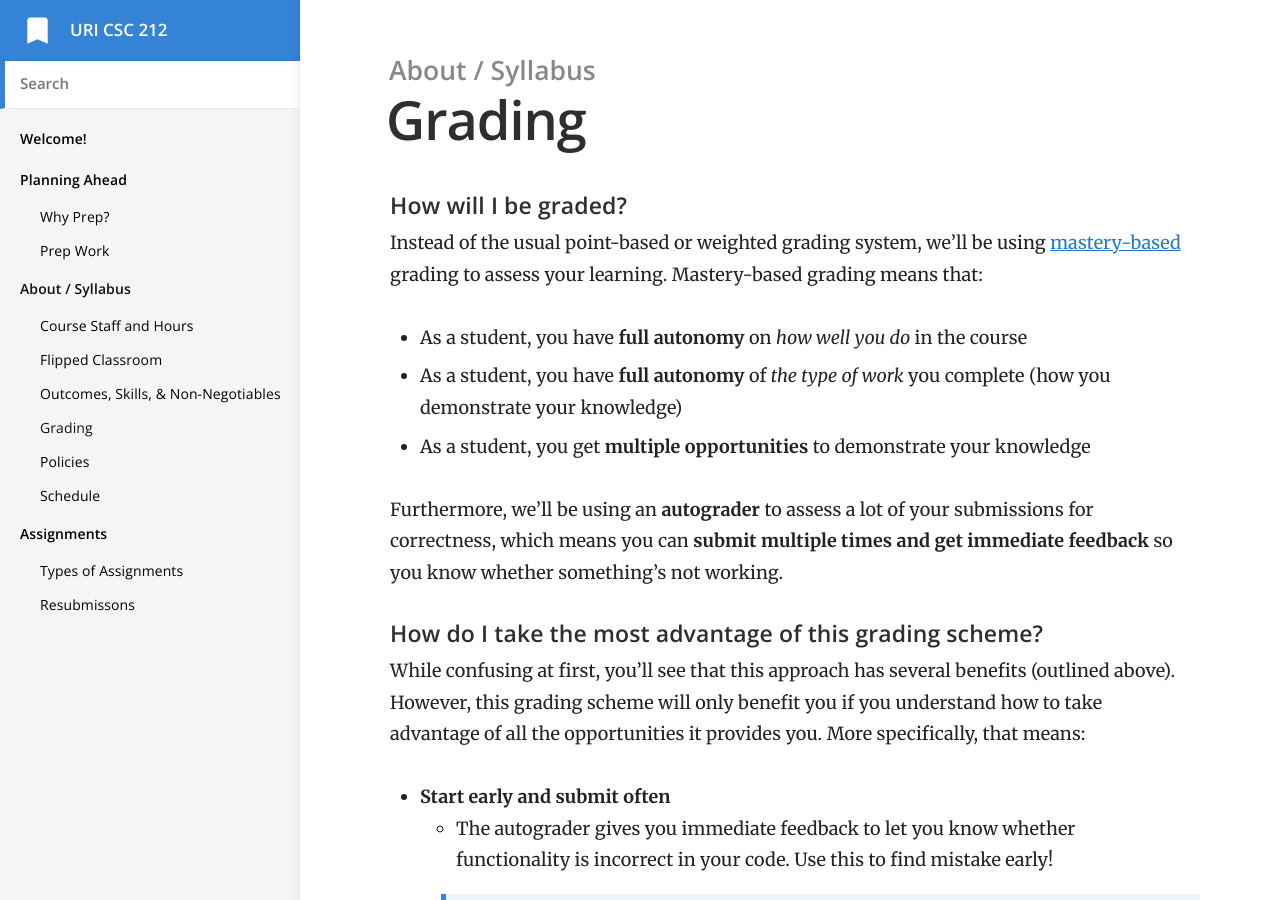
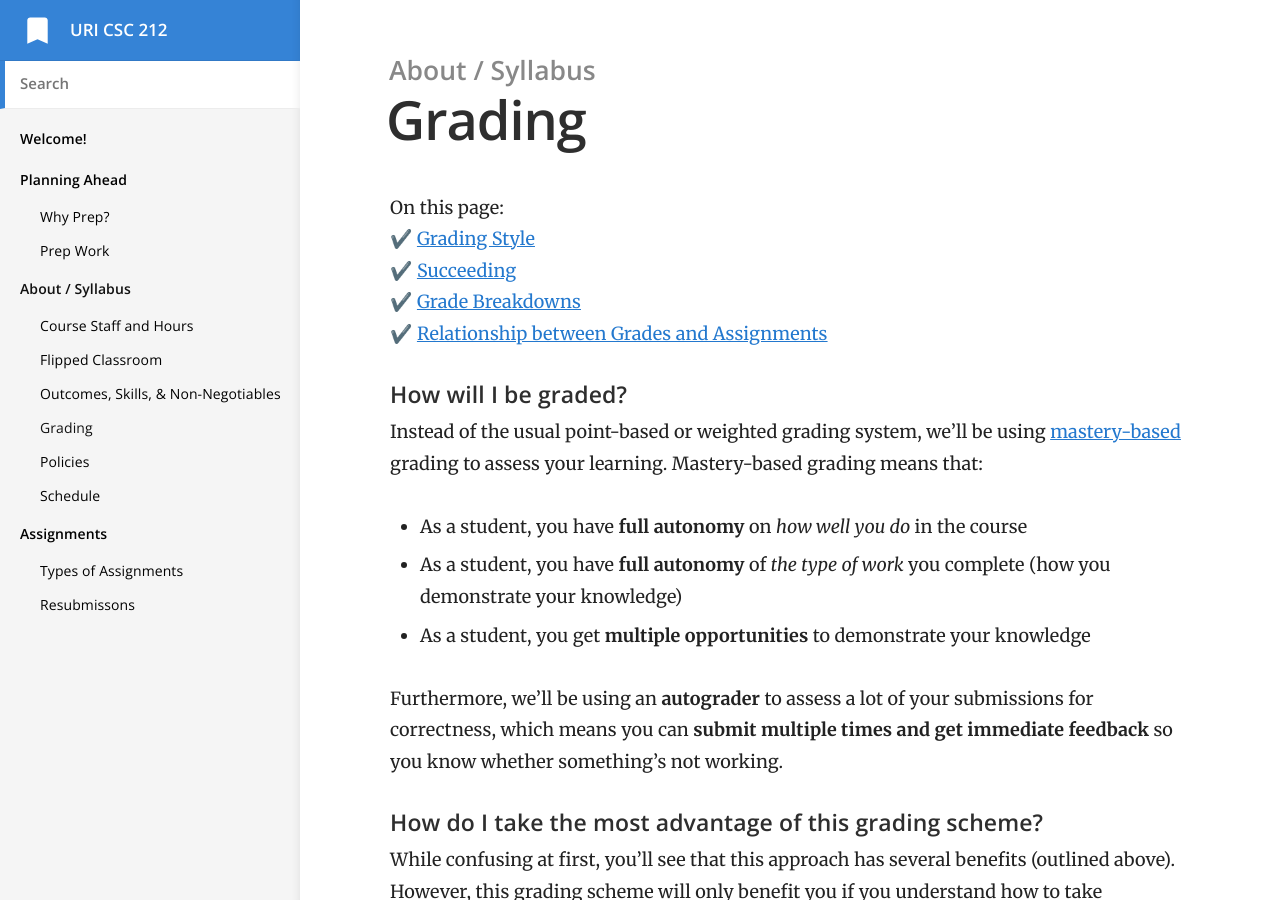
Before and after one commit to vcc-csc212/sp21-archive, a Jekyll site: the page built from _docs/2-about/grading.md, in a window 1280 px wide and 900 px high. Built offline with Jekyll 4.4.1, drawn with Linux system fonts in a browser that asks for light colours.

Commit message:
added TOC to grading page

```diff
--- a/_docs/2-about/grading.md
+++ b/_docs/2-about/grading.md
@@ -4,7 +4,13 @@ category: About / Syllabus
 order: 3
 permalink: /grading/
 ---
-#### How will I be graded?
+On this page:
+✔️ [Grading Style](#style)
+✔️ [Succeeding](#success)
+✔️ [Grade Breakdowns](#grades)
+✔️ [Relationship between Grades and Assignments](#knowledge-levels)
+
+#### How will I be graded? {#style}
 Instead of the usual point-based or weighted grading system, we'll be using [mastery-based](https://hapara.com/blog/mastery-based-grading/) grading to assess your learning. Mastery-based grading means that:
 - As a student, you have **full autonomy** on *how well you do* in the course
 - As a student, you have **full autonomy** of *the type of work* you complete (how you demonstrate your knowledge)
@@ -24,7 +30,7 @@ While confusing at first, you'll see that this approach has several benefits (ou
 	- While we cover several topics over the span of a week, it is not expected that you'll fully understand all of them by the end of that week. A lot of us need more time and practice with any given concept before it 'clicks' and we get it. That being said, it's only fair to actually give you the opportunity to revisit your work and show me you've learned more since we last talked about it in class.
 	> **TLDR**: You're allowed (and encouraged!) to [resubmit assignments](/resubmissions).
 
-#### What do grades look like?
+#### What do grades look like? {#grades}
 As has been previously mentioned, there are 20 umbrella topics we'll be covering, of which **13 are non-negotiable**. Your grade for the course will be based on your demonstrated knowledge of the non-negotiable topics.
 
 ##### To receive a D you must:
```
Also changed, not shown: other parts of _docs/2-about/grading.md (+1 -1 lines).
